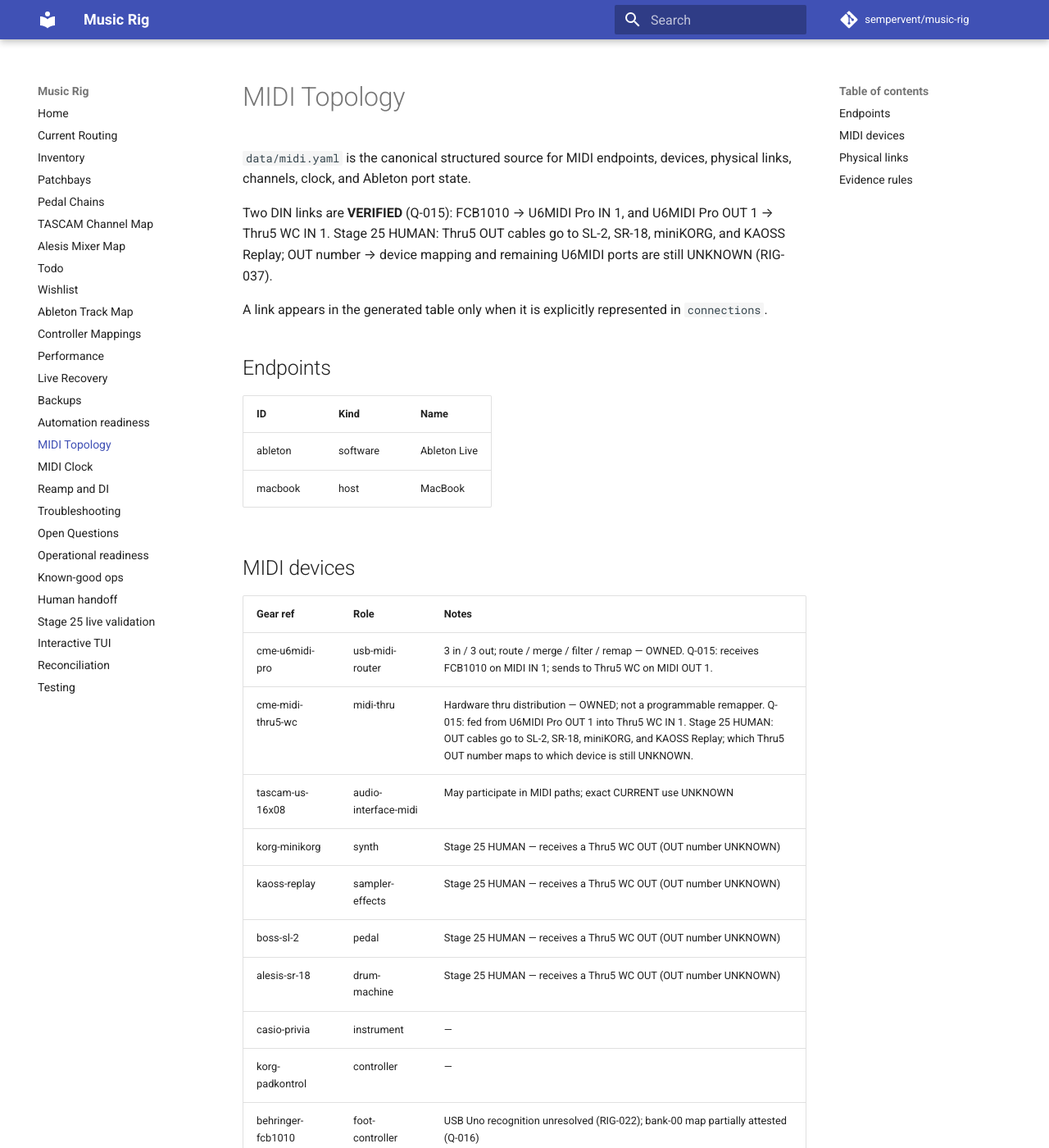
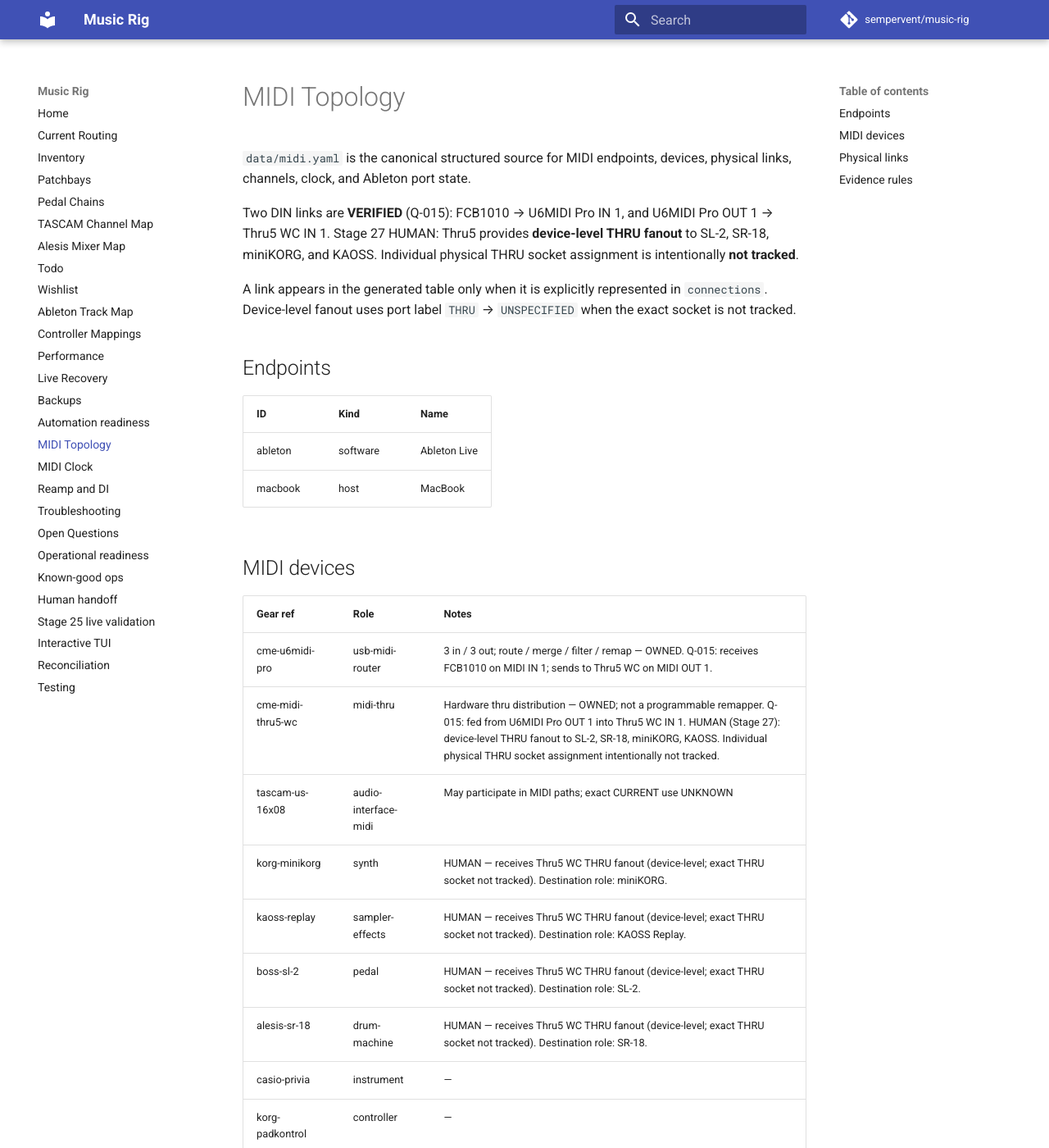
Before and after one commit to sempervent/music-rig, an MkDocs documentation site: the page built from docs/midi-topology.md, in a window 1280 px wide and 1400 px high. Shown: the whole window at 82% size. Built offline with MkDocs 1.6.1 and Material for MkDocs 9.7.7, drawn with Linux system fonts in a browser that asks for light colours; comment, search, counter and statistics services are not loaded; some of the changed text lies outside the part shown.

Commit message:
data: record coarse Thru5 fanout topology
Model Thru5 → SL-2/SR-18/miniKORG/KAOSS at device level; leave individual
THRU sockets untracked and supersede exact-port HARs.

Co-authored-by: Cursor <cursoragent@cursor.com>

```diff
--- a/docs/midi-topology.md
+++ b/docs/midi-topology.md
@@ -4,12 +4,13 @@
 physical links, channels, clock, and Ableton port state.
 
 Two DIN links are **VERIFIED** (Q-015): FCB1010 → U6MIDI Pro IN 1, and
-U6MIDI Pro OUT 1 → Thru5 WC IN 1. Stage 25 HUMAN: Thru5 OUT cables go to
-SL-2, SR-18, miniKORG, and KAOSS Replay; OUT number → device mapping and
-remaining U6MIDI ports are still UNKNOWN (RIG-037).
+U6MIDI Pro OUT 1 → Thru5 WC IN 1. Stage 27 HUMAN: Thru5 provides
+**device-level THRU fanout** to SL-2, SR-18, miniKORG, and KAOSS.
+Individual physical THRU socket assignment is intentionally **not tracked**.
 
 A link appears in the generated table only when it is explicitly represented
-in `connections`.
+in `connections`. Device-level fanout uses port label `THRU` → `UNSPECIFIED`
+when the exact socket is not tracked.
 
 <!-- rig:midi-topology:start -->
 <!-- GENERATED FROM data/midi.yaml BY `uv run rig render`. DO NOT EDIT THIS SECTION DIRECTLY. -->
@@ -26,12 +27,12 @@ in `connections`.
 | Gear ref | Role | Notes |
 |---|---|---|
 | cme-u6midi-pro | usb-midi-router | 3 in / 3 out; route / merge / filter / remap — OWNED. Q-015: receives FCB1010 on MIDI IN 1; sends to Thru5 WC on MIDI OUT 1. |
-| cme-midi-thru5-wc | midi-thru | Hardware thru distribution — OWNED; not a programmable remapper. Q-015: fed from U6MIDI Pro OUT 1 into Thru5 WC IN 1. Stage 25 HUMAN: OUT cables go to SL-2, SR-18, miniKORG, and KAOSS Replay; which Thru5 OUT number maps to which device is still UNKNOWN. |
+| cme-midi-thru5-wc | midi-thru | Hardware thru distribution — OWNED; not a programmable remapper. Q-015: fed from U6MIDI Pro OUT 1 into Thru5 WC IN 1. HUMAN (Stage 27): device-level THRU fanout to SL-2, SR-18, miniKORG, KAOSS. Individual physical THRU socket assignment intentionally not tracked. |
 | tascam-us-16x08 | audio-interface-midi | May participate in MIDI paths; exact CURRENT use UNKNOWN |
-| korg-minikorg | synth | Stage 25 HUMAN — receives a Thru5 WC OUT (OUT number UNKNOWN) |
-| kaoss-replay | sampler-effects | Stage 25 HUMAN — receives a Thru5 WC OUT (OUT number UNKNOWN) |
-| boss-sl-2 | pedal | Stage 25 HUMAN — receives a Thru5 WC OUT (OUT number UNKNOWN) |
-| alesis-sr-18 | drum-machine | Stage 25 HUMAN — receives a Thru5 WC OUT (OUT number UNKNOWN) |
+| korg-minikorg | synth | HUMAN — receives Thru5 WC THRU fanout (device-level; exact THRU socket not tracked). Destination role: miniKORG. |
+| kaoss-replay | sampler-effects | HUMAN — receives Thru5 WC THRU fanout (device-level; exact THRU socket not tracked). Destination role: KAOSS Replay. |
+| boss-sl-2 | pedal | HUMAN — receives Thru5 WC THRU fanout (device-level; exact THRU socket not tracked). Destination role: SL-2. |
+| alesis-sr-18 | drum-machine | HUMAN — receives Thru5 WC THRU fanout (device-level; exact THRU socket not tracked). Destination role: SR-18. |
 | casio-privia | instrument | — |
 | korg-padkontrol | controller | — |
 | behringer-fcb1010 | foot-controller | USB Uno recognition unresolved (RIG-022); bank-00 map partially attested (Q-016) |
@@ -45,6 +46,10 @@ in `connections`.
 |---|---|---|---|---|---|
 | midi-link-001 | behringer-fcb1010 / MIDI OUT | cme-u6midi-pro / MIDI IN 1 | DIN | VERIFIED | — |
 | midi-link-002 | cme-u6midi-pro / MIDI OUT 1 | cme-midi-thru5-wc / MIDI IN 1 | DIN | VERIFIED | — |
+| midi-link-003 | cme-midi-thru5-wc / THRU | boss-sl-2 / UNSPECIFIED | DIN | VERIFIED | Device-level fanout (HUMAN). Exact physical THRU jack intentionally not tracked. |
+| midi-link-004 | cme-midi-thru5-wc / THRU | alesis-sr-18 / UNSPECIFIED | DIN | VERIFIED | Device-level fanout (HUMAN). Exact physical THRU jack intentionally not tracked. |
+| midi-link-005 | cme-midi-thru5-wc / THRU | korg-minikorg / UNSPECIFIED | DIN | VERIFIED | Device-level fanout (HUMAN). Exact physical THRU jack intentionally not tracked. |
+| midi-link-006 | cme-midi-thru5-wc / THRU | kaoss-replay / UNSPECIFIED | DIN | VERIFIED | Device-level fanout (HUMAN). Exact physical THRU jack intentionally not tracked. |
 <!-- rig:midi-topology:end -->
 
 ## Evidence rules
```
Also changed, not shown: docs/open-questions.md (+18 -6 lines), docs/todo.md (+6 -6 lines), 5 other files.
